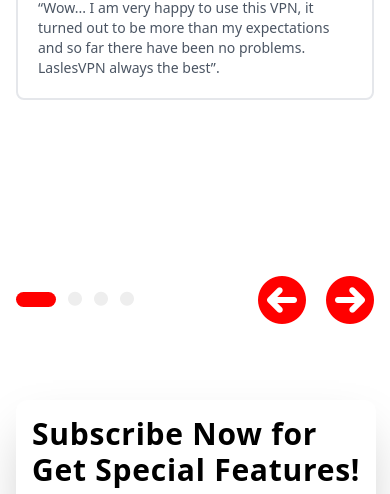
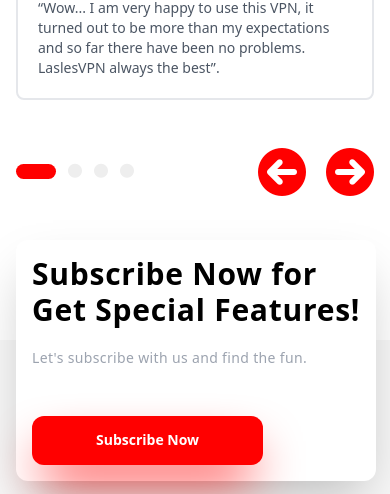
Before and after one commit to arjorb/stunningLasleVpn, a website: page index.html in a window 390 px wide. Shown: the part 6151-6645 px from the top of the page. Drawn offline with Linux system fonts and the light colour scheme; files whose address does not match are found by name.

Commit message:
done working on the responsiviness

```diff
--- a/index.html
+++ b/index.html
@@ -423,7 +423,7 @@
 
     <!-- Slider controll -->
     <section
-      class="max-w-[1000px] mx-auto p-4 my-[10rem] flex justify-between items-center"
+      class="max-w-[1000px] mx-auto p-4 mt-[2rem] mb-[8rem] flex justify-between items-center"
     >
       <div class="flex gap-3 text-sm">
         <div class="bg-[red] w-[40px] h-[15px] rounded-full"></div>
```
Also changed, not shown: dist/output.css.
